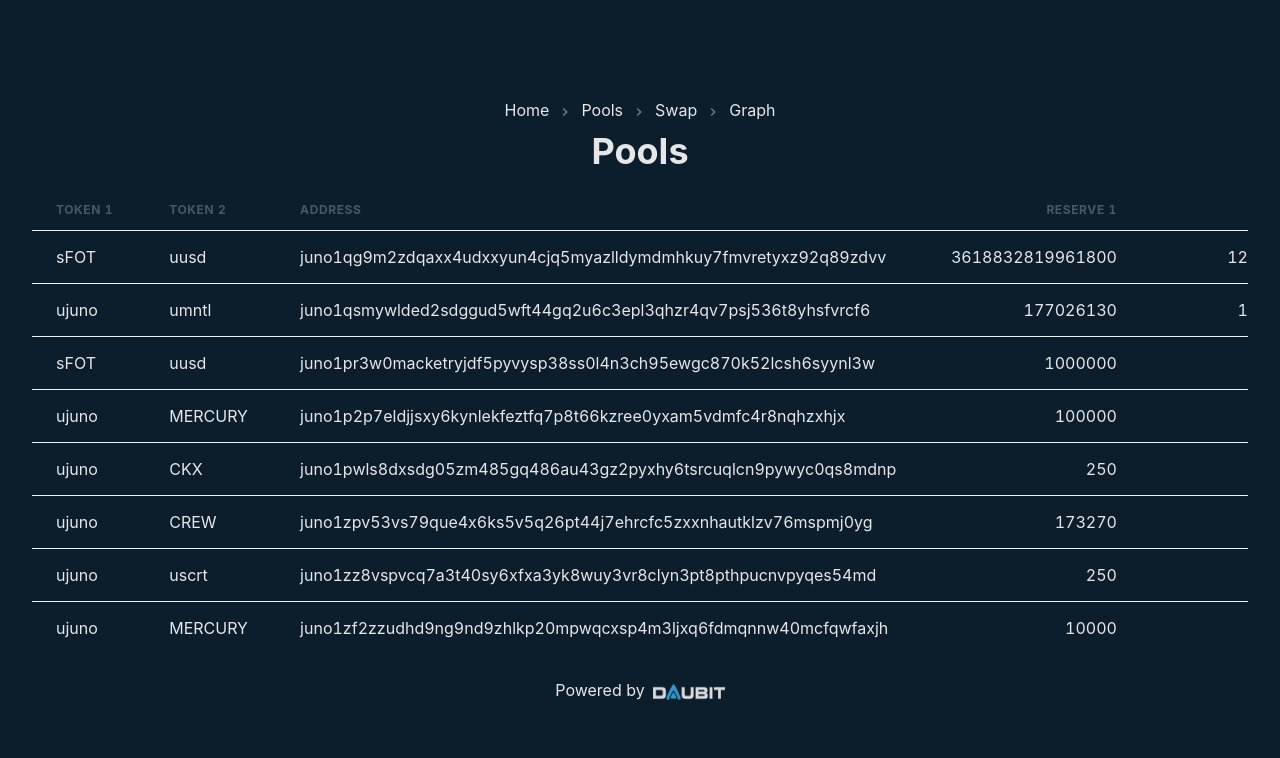
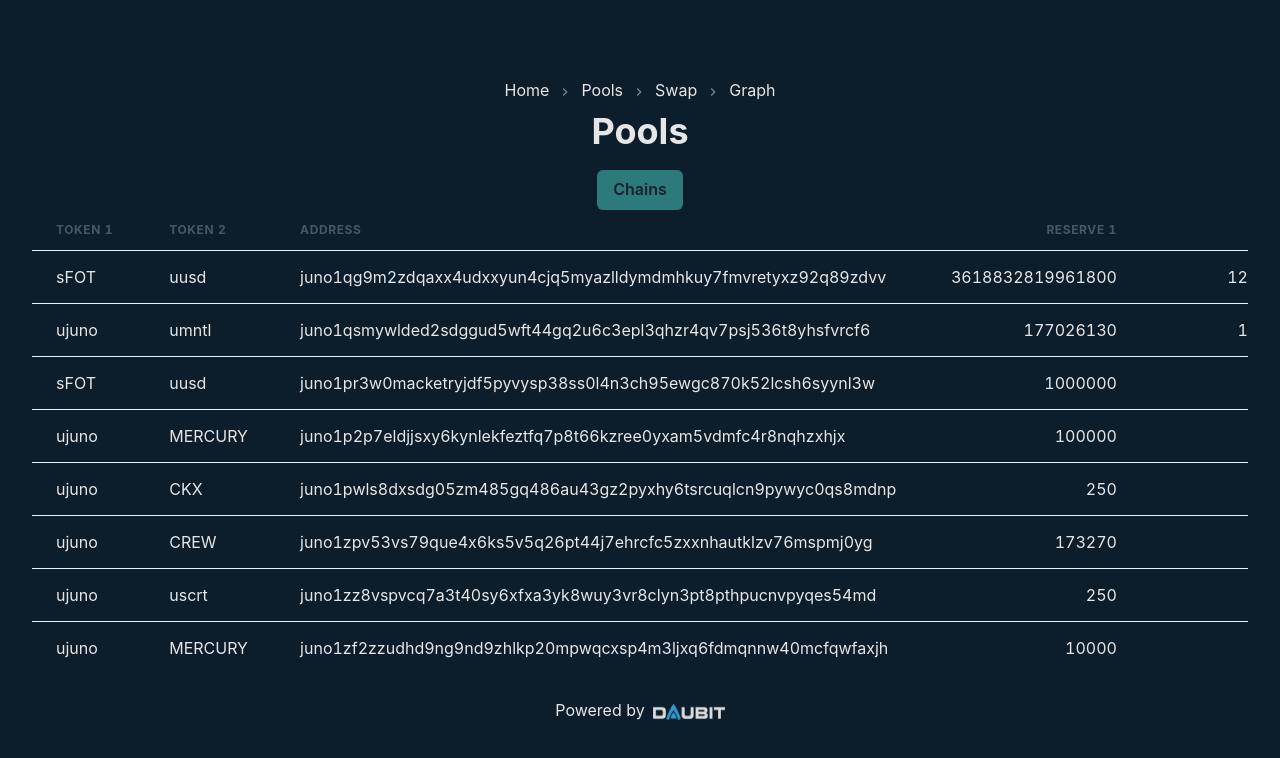
Before and after one commit to daubit/rustfi-hackathon, a Next.js app in the folder tracy-web/: page /pools in a window 1280 px wide. Shown: the top 758 px of the page. Built offline with nearby package versions, Linux system fonts and the light colour scheme.

Commit message:
add chains

```diff
--- a/tracy-web/src/components/Pools.tsx
+++ b/tracy-web/src/components/Pools.tsx
@@ -34,7 +34,12 @@ interface Denom {
   cw20: String | null;
 }
 
+enum Chain {
+  JUNO,
+  OSMOSIS,
+}
 interface Pool {
+  chain?: Chain | null;
   pool_address: String | null;
   lp_token_address: String | null;
   lp_token_supply: String | null;
--- a/tracy-web/src/pages/pools.tsx
+++ b/tracy-web/src/pages/pools.tsx
@@ -1,4 +1,13 @@
-import { Heading } from "@chakra-ui/react";
+import {
+  Button,
+  Heading,
+  Menu,
+  MenuButton,
+  MenuDivider,
+  MenuItemOption,
+  MenuList,
+  MenuOptionGroup,
+} from "@chakra-ui/react";
 import type { NextPage } from "next";
 import Head from "next/head";
 import Image from "next/image";
@@ -20,6 +29,37 @@ const Home: NextPage = () => {
         <Heading paddingTop={2} paddingBottom={4}>
           Pools
         </Heading>
+        <Menu closeOnSelect={false}>
+          <MenuButton
+            as={Button}
+            backgroundColor="teal.600"
+            _hover={{ bg: "teal.600" }}
+            _focus={{ bg: "teal.600" }}
+            _active={{ bg: "teal.600" }}
+          >
+            Chains
+          </MenuButton>
+          <MenuList minWidth="240px" backgroundColor={"black"}>
+            <MenuOptionGroup title="Chains" type="checkbox">
+              <MenuItemOption
+                value="juno"
+                _hover={{ bg: "teal.600" }}
+                _focus={{ bg: "black" }}
+                _active={{ bg: "teal.600" }}
+              >
+                Juno
+              </MenuItemOption>
+              <MenuItemOption
+                value="osmosis"
+                _hover={{ bg: "teal.600" }}
+                _focus={{ bg: "black" }}
+                _active={{ bg: "teal.600" }}
+              >
+                Osmosis
+              </MenuItemOption>
+            </MenuOptionGroup>
+          </MenuList>
+        </Menu>
         <Pools></Pools>
         <footer className={styles.footer}>
           <a
```
